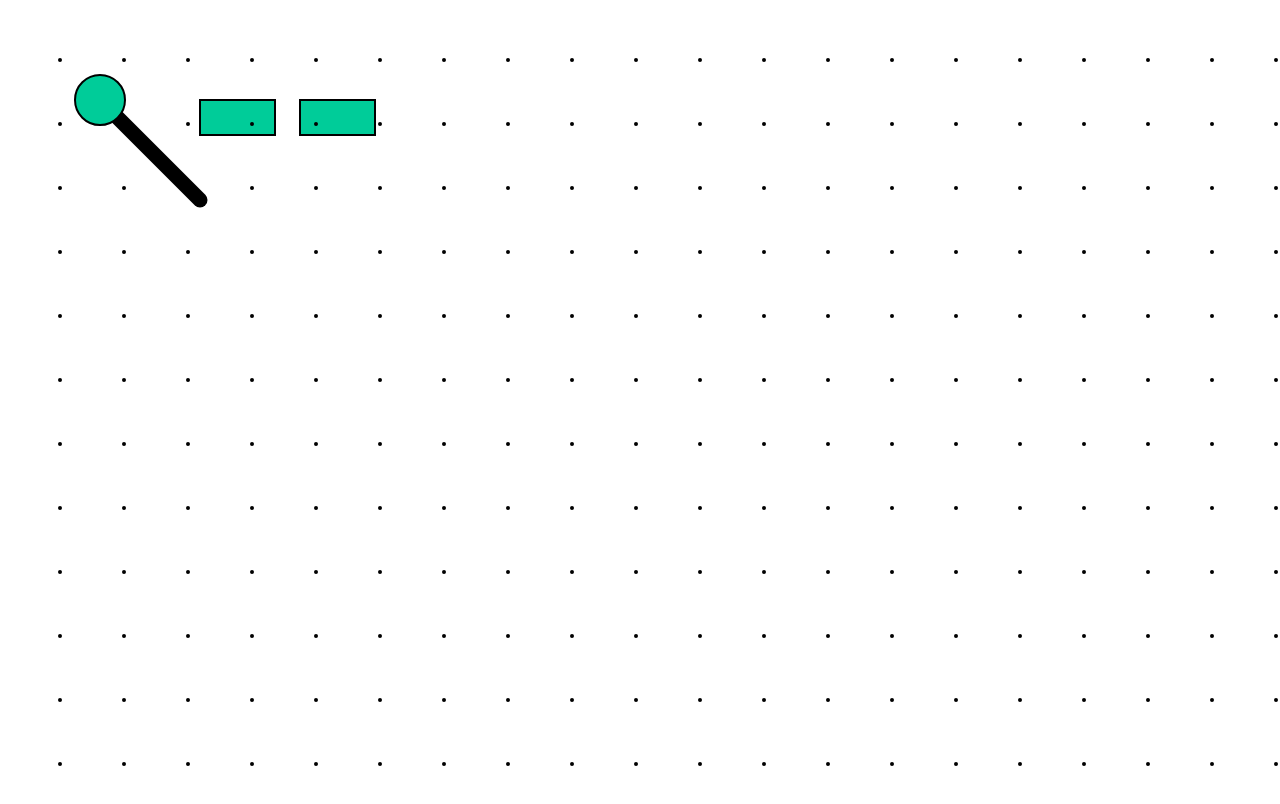
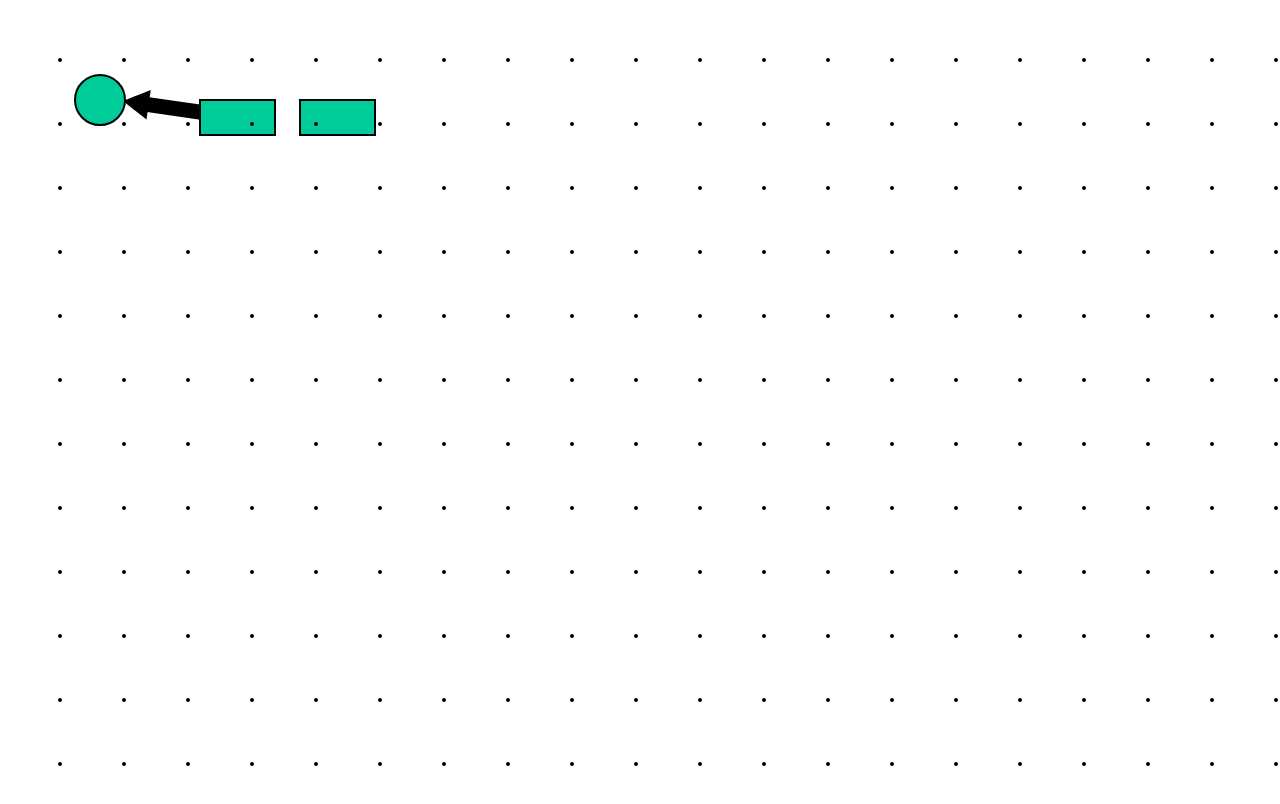
Before and after one commit to N7fenrir/SveNG, a Svelte app: page / in a window 1280 px wide. Shown: the top 804 px of the page. Built offline with nearby package versions, Linux system fonts and the light colour scheme; the HTML template or start-up script is replaced by a standard one.

Commit message:
rect to circle edge done

```diff
--- a/src/controllers/canvas.ts
+++ b/src/controllers/canvas.ts
@@ -3,7 +3,9 @@ import {
     DEFAULT_LINE_WIDTH,
     DEFAULT_SOLID,
     DEFAULT_TEXT_STYLE,
-    DEFAULT_WHITE, EDGE_ARROW_HEAD, EDGE_ARROW_LENGTH, EDGE_ARROW_RADIAN,
+    DEFAULT_WHITE,
+    EDGE_ARROW_HEAD,
+    EDGE_ARROW_RADIAN,
     SCALE_RATE,
     TEXT_ALIGN,
     TEXT_BASELINE,
@@ -20,7 +22,7 @@ import type {
     IPoint
 } from "../types";
 import Store from "./store";
-import {getIntersectionPoint} from "../utils";
+import { getIntersectionPoint } from "../utils";
 
 class CanvasController {
 
@@ -448,20 +450,21 @@ class CanvasController {
         let  {startX, startY, sinr, cosr} : Record<string, number> = this.getStartPoints(edge);
         let lineEndX, lineEndY;
 
+        edge.to.shape.height? [lineEndX, lineEndY] = this.calcLineCoords(edge.to) : [lineEndX, lineEndY] = [edge.to.x, edge.to.y];
         const [endX, endY] = getIntersectionPoint(
             startX,
             startY,
-            edge.to.x,
-            edge.to.y,
+            lineEndX,
+            lineEndY,
             edge.to.shape);
-        const edgeLineOffset = edge.shape.width * panZoom.scale * Math.cos(EDGE_ARROW_RADIAN);
+        const edgeLineOffset = edge.shape.width * Math.cos(EDGE_ARROW_RADIAN);
 
         lineEndX = endX - cosr * edgeLineOffset;
         lineEndY = endY - sinr * edgeLineOffset;
 
-        console.log(startX, startY, edge.to.x, edge.to.y);
-        this.drawArrow(200, 200,100, 100, edge.shape.width * panZoom.scale, edge.style.default.strokeColor);
+        this.drawArrow(startX * panZoom.scale, startY * panZoom.scale,lineEndX  * panZoom.scale, lineEndY  * panZoom.scale, edge.shape.width * panZoom.scale, edge.style.default.strokeColor);
     }
+
 
     private calcLineCoords(node: INode) : [number, number] {
         let X = node.x + node.shape.width / 2
@@ -478,7 +481,6 @@ class CanvasController {
     private drawArrow(fromX : number, fromY : number, toX : number, toY : number, arrowWidth : number, color : string){
         const angle = Math.atan2(toY-fromY,toX-fromX);
 
-        this.ctx.save();
         this.ctx.strokeStyle = color;
 
         //starting path of the arrow from the start square to the end square
@@ -488,8 +490,9 @@ class CanvasController {
         this.ctx.lineTo(toX, toY);
         this.ctx.lineWidth = arrowWidth;
         this.ctx.stroke();
+        this.ctx.closePath();
 
-        /*
+
         //starting a new path from the head of the arrow to one of the sides of
         //the point
         this.ctx.beginPath();
@@ -507,10 +510,10 @@ class CanvasController {
         this.ctx.lineTo(toX-EDGE_ARROW_HEAD*Math.cos(angle-EDGE_ARROW_RADIAN),
             toY-EDGE_ARROW_HEAD*Math.sin(angle-EDGE_ARROW_RADIAN));
              this.ctx.stroke();
+
+        //draws the paths created above
+        this.ctx.closePath();
         this.ctx.restore();
-        */
-        //draws the paths created above
-
     }
 
 
--- a/src/utils.ts
+++ b/src/utils.ts
@@ -162,4 +162,10 @@ function intersect(
 }
 
 
-export { getIntersectionPoint };
+function getDistance(x1 : number, y1 : number, x2 : number, y2 : number) {
+    let y = x2 - x1;
+    let x = y2 - y1;
+    return Math.sqrt(x * x + y * y);
+}
+
+export { getIntersectionPoint, getDistance};
```
